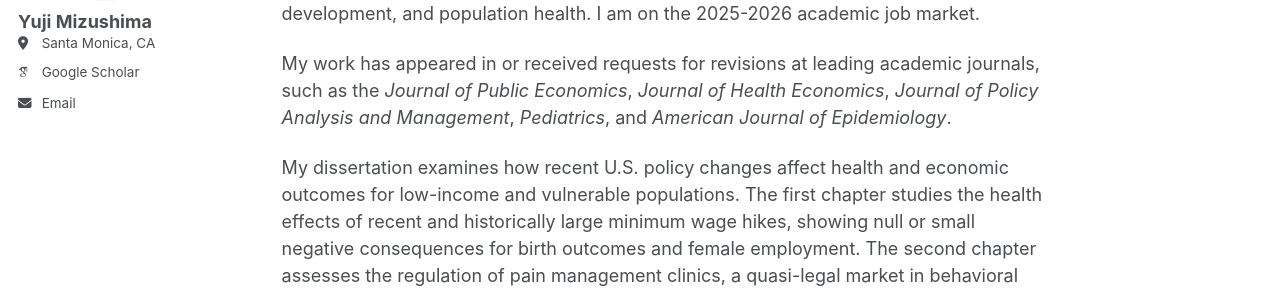
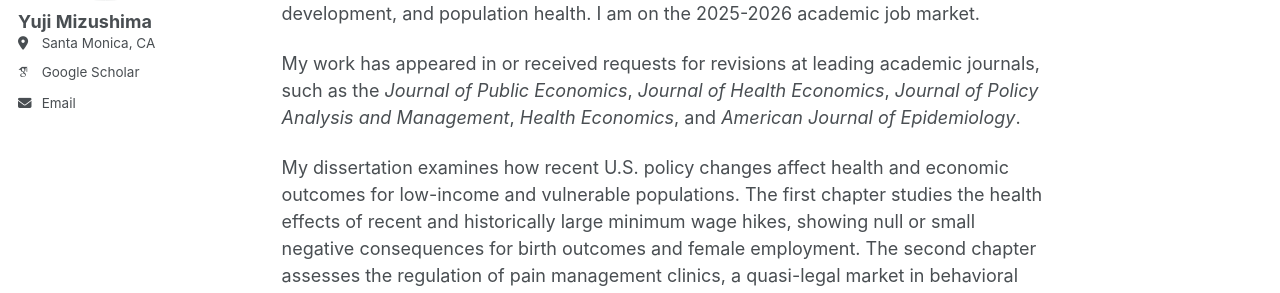
Before and after one commit to yujimizushima/yujimizushima.github.io, a Jekyll site: the page built from _pages/about.md, in a window 1280 px wide and 1294 px high. Shown: the part 280-573 px from the top of the window. Built offline with Jekyll 4.4.1, drawn with Linux system fonts in a browser that asks for light colours; some web fonts are replaced.

Commit message:
Update about.md

```diff
--- a/_pages/about.md
+++ b/_pages/about.md
@@ -11,7 +11,7 @@ Hello!
 
 I am a health economist and postdoctoral fellow in health policy and insurance research at the Harvard Pilgrim Health Care Institute, with a secondary appointment at RAND. My research spans topics in behavioral health care, health care financing, workforce development, and population health. I am on the 2025-2026 academic job market.
 
-My work has appeared in or received requests for revisions at leading academic journals, such as the _Journal of Public Economics_, _Journal of Health Economics_, _Journal of Policy Analysis and Management_, _Pediatrics_, and _American Journal of Epidemiology_.
+My work has appeared in or received requests for revisions at leading academic journals, such as the _Journal of Public Economics_, _Journal of Health Economics_, _Journal of Policy Analysis and Management_, _Health Economics_, and _American Journal of Epidemiology_.
 
 My dissertation examines how recent U.S. policy changes affect health and economic outcomes for low-income and vulnerable populations. The first chapter studies the health effects of recent and historically large minimum wage hikes, showing null or small negative consequences for birth outcomes and female employment. The second chapter assesses the regulation of pain management clinics, a quasi-legal market in behavioral health care, and finds that increases in regulatory oversight over providers can temper inappropriate prescribing and direct dispensing, while leading to decreases in overdose mortality from opioid analgesics. The third chapter provides the first evidence on the effects of Arkansas' Medicaid work requirements in the months prior to, during, and after its enforcement using administrative data and finds that conditioning health insurance on employment did not increase labor market engagement but reduced Medicaid participation during the mandate's enforcement, followed by a slow reversal of this decline when the policy was repealed.
 
```
